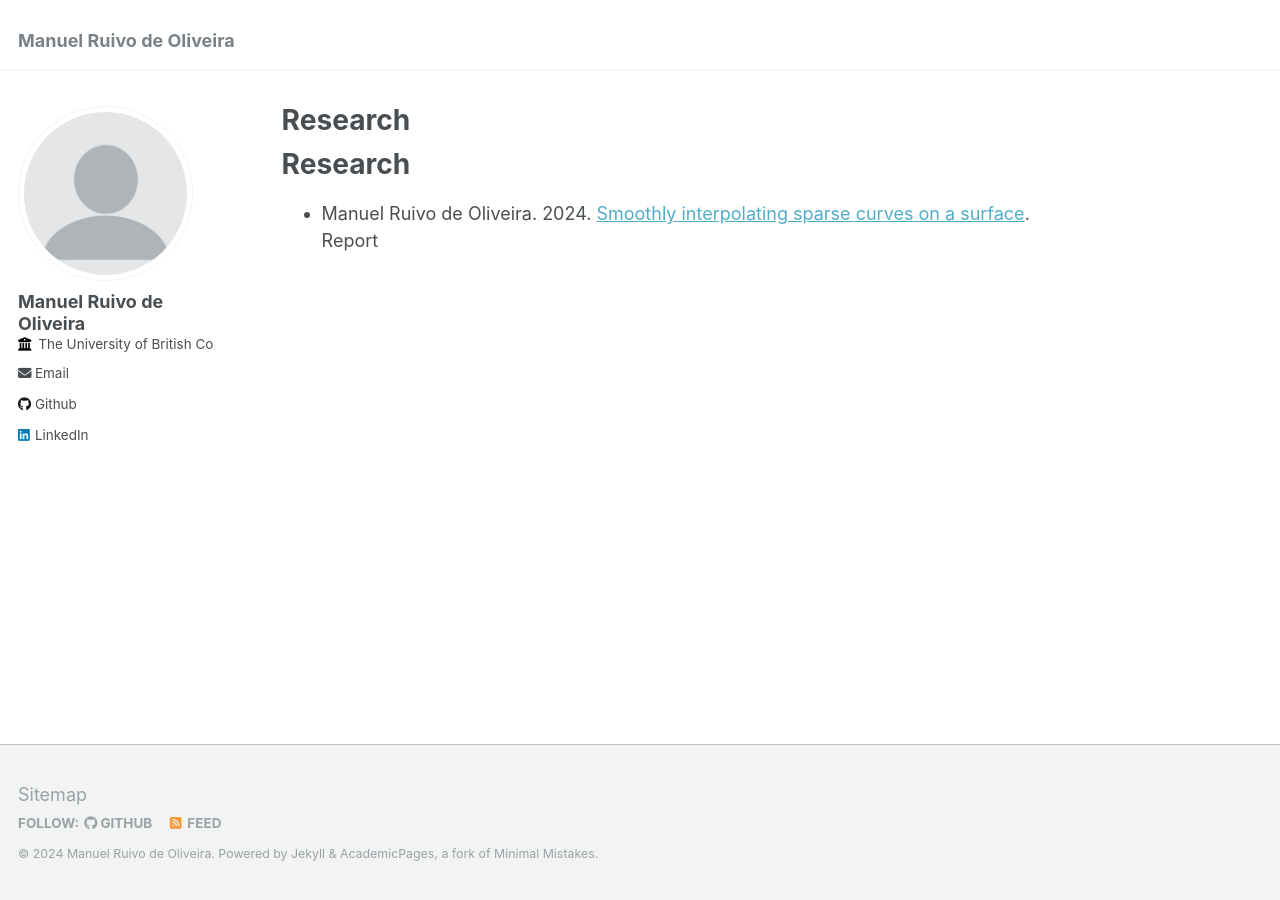
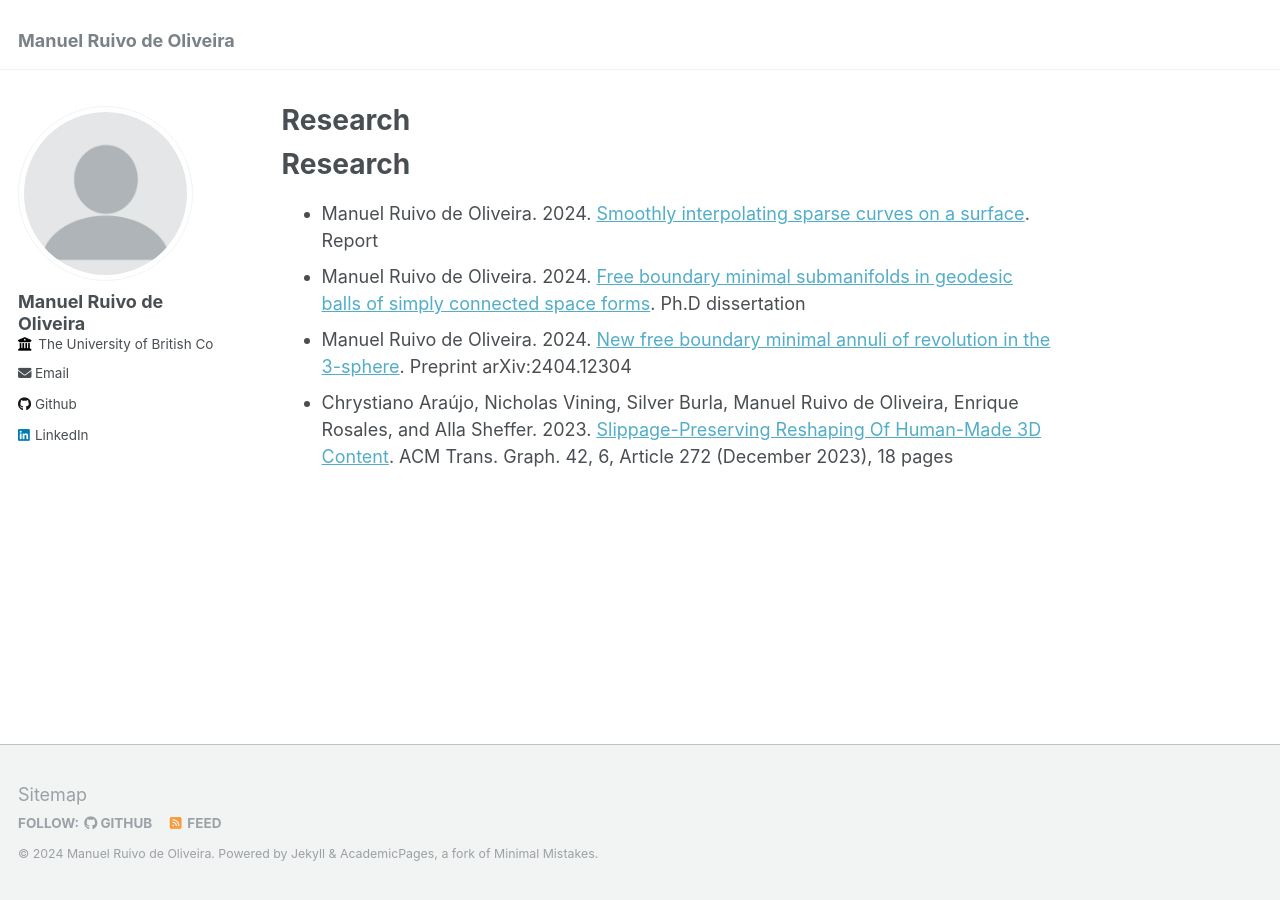
Before and after one commit to manuelruivodeoliveira/manuelruivodeoliveira.github.io, a Jekyll site: the page built from _pages/about.md, in a window 1280 px wide. Built offline with Jekyll 4.4.1, drawn with Linux system fonts in a browser that asks for light colours; our own code applies the rules of GitHub Pages for plain Markdown files.

Commit message:
Test adding html directly into markdown file for homepage

```diff
--- a/_pages/about.md
+++ b/_pages/about.md
@@ -9,6 +9,9 @@ redirect_from:
 
 # Research
 * Manuel Ruivo de Oliveira. 2024. [Smoothly interpolating sparse curves on a surface](https://animallogic.com/animal-logic/news/rd-research-project/). Report
+* Manuel Ruivo de Oliveira. 2024. [Free boundary minimal submanifolds in geodesic balls of simply connected space forms](https://dx.doi.org/10.14288/1.0442029). Ph.D dissertation
+* Manuel Ruivo de Oliveira. 2024. [New free boundary minimal annuli of revolution in the 3-sphere](https://arxiv.org/abs/2404.12304). Preprint arXiv:2404.12304
+* Chrystiano Araújo, Nicholas Vining, Silver Burla, Manuel Ruivo de Oliveira, Enrique Rosales, and Alla Sheffer. 2023. <a href="https://www.cs.ubc.ca/labs/imager/tr/2023/3DReshaping/" target="_blank">Slippage-Preserving Reshaping Of Human-Made 3D Content</a>. ACM Trans. Graph. 42, 6, Article 272 (December 2023), 18 pages
 
 
 
```
